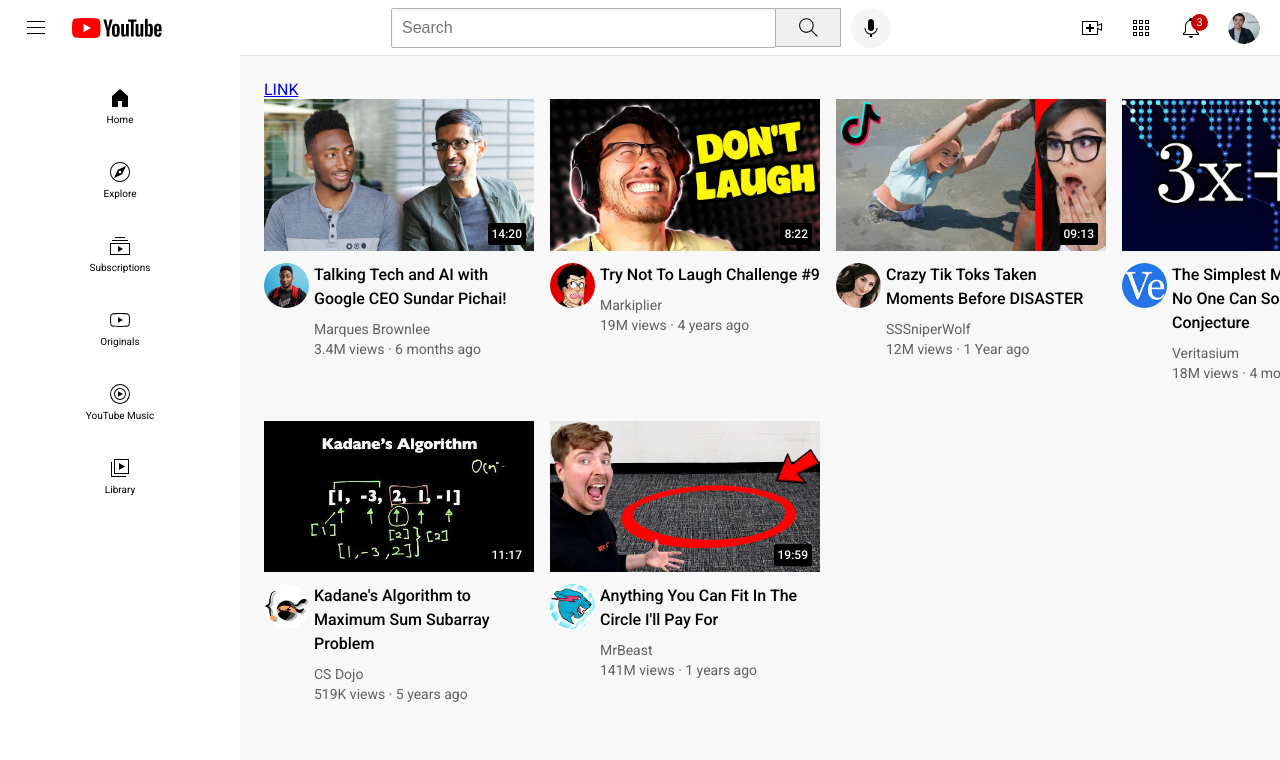
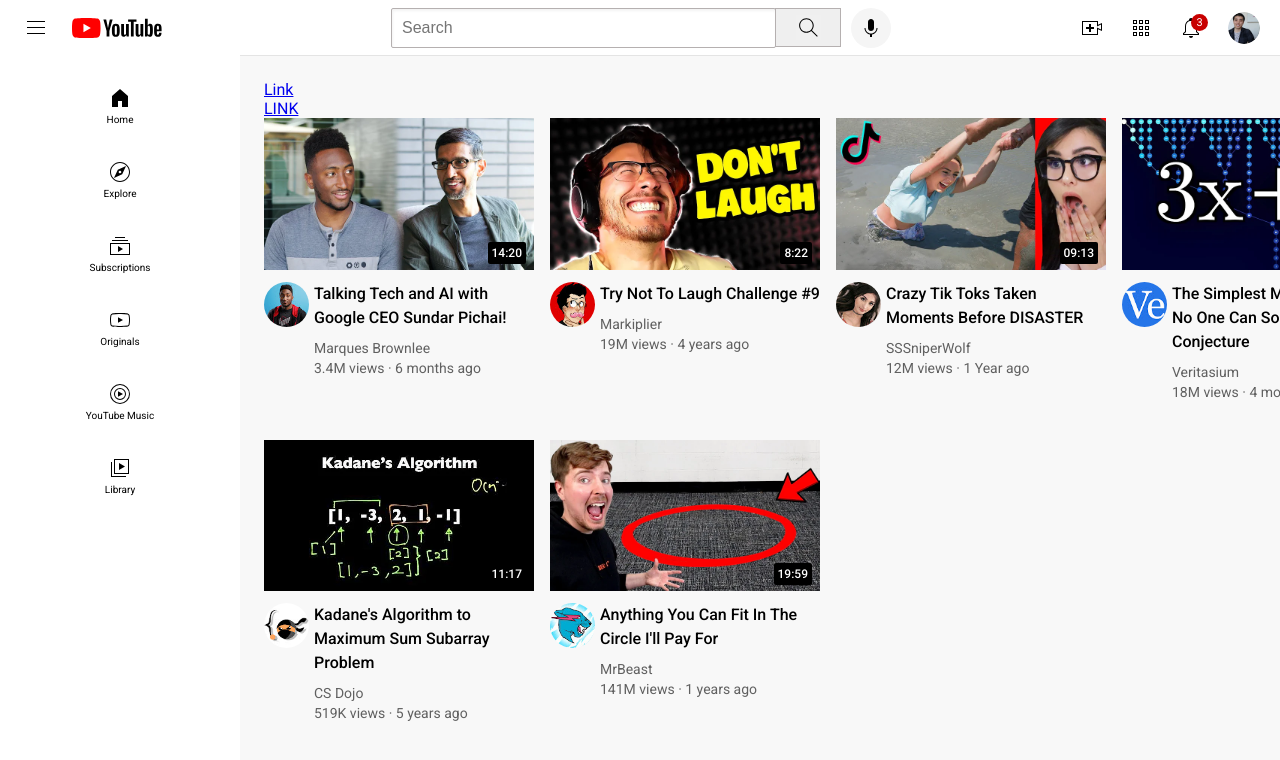
Before and after one commit to ishma2754/youtube2-website, a plain HTML site: page youtube2.html in a window 1280 px wide. Shown: the top 760 px of the page. Drawn offline with Linux system fonts and the light colour scheme.

Commit message:
Update youtube2.html

```diff
--- a/youtube2.html
+++ b/youtube2.html
@@ -9,7 +9,7 @@
   <link rel="stylesheet" href="styles/header.css">
   <link rel="stylesheet" href="styles/general.css">
   <link rel="stylesheet" href="styles/sidebar.css">
-
+  <a href="https://ishma2754.github.io/youtube2-website/test.html">Link</a>
 </head>
 
 <body>
```
